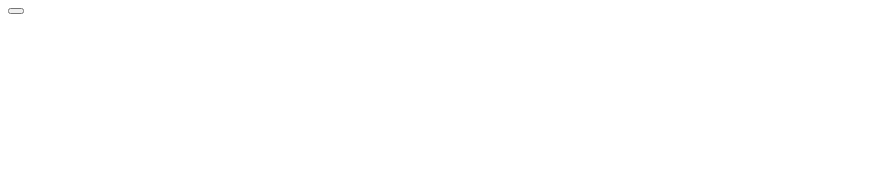
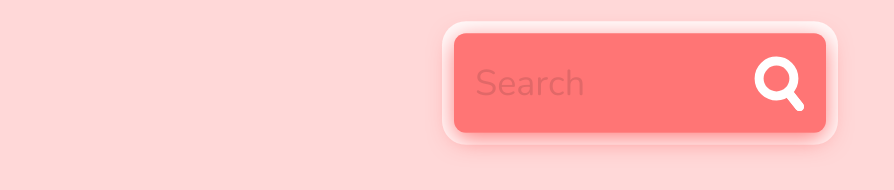
Before and after one commit to shubhamb11/emma-scrapper, a plain HTML site: page index.html in a window 1280 px wide. Shown: the whole page, without its empty margins (0-894 px from the left). Drawn offline with nearby package versions, Linux system fonts and the light colour scheme.

Commit message:
error in html format

```diff
--- a/index.html
+++ b/index.html
@@ -3,21 +3,226 @@
         <meta charset="UTF-8" />
         <meta name="viewport" content="width=device-width, initial-scale=1.0" />
         <title>Emma Scraper</title>
+        <style>
+            @import url("https://fonts.googleapis.com/css?family=Nunito");
+
+            * {
+                outline: none;
+            }
+
+            html,
+            body {
+                height: 100%;
+                min-height: 100%;
+                font-family: Nunito;
+            }
+
+            body {
+                margin: 0;
+                background-color: #ffd8d8;
+            }
+
+            .tb {
+                display: table;
+                width: 100%;
+            }
+
+            .td {
+                display: table-cell;
+                vertical-align: middle;
+            }
+
+            input,
+            button {
+                color: #fff;
+                font-family: Nunito;
+                padding: 0;
+                margin: 0;
+                border: 0;
+                background-color: transparent;
+            }
+
+            #cover {
+                width: 550px;
+                padding: 35px;
+                margin: 0 auto;
+                background-color: #ff7575;
+                border-radius: 20px;
+                box-shadow: 0 10px 40px #ff7c7c, 0 0 0 20px #ffffffeb;
+                transform: scale(0.6);
+            }
+
+            input[type="text"] {
+                width: 100%;
+                height: 96px;
+                font-size: 60px;
+                line-height: 1;
+            }
+
+            input[type="text"]::placeholder {
+                color: #e16868;
+            }
+
+            #s-cover {
+                width: 1px;
+                padding-left: 35px;
+            }
+
+            button {
+                position: relative;
+                display: block;
+                width: 84px;
+                height: 96px;
+                cursor: pointer;
+            }
+
+            #s-circle {
+                position: relative;
+                top: -8px;
+                left: 0;
+                width: 43px;
+                height: 43px;
+                margin-top: 0;
+                border-width: 15px;
+                border: 15px solid #fff;
+                background-color: transparent;
+                border-radius: 50%;
+                transition: 0.5s ease all;
+            }
+
+            button span {
+                position: absolute;
+                top: 68px;
+                left: 43px;
+                display: block;
+                width: 45px;
+                height: 15px;
+                background-color: transparent;
+                border-radius: 10px;
+                transform: rotateZ(52deg);
+                transition: 0.5s ease all;
+            }
+
+            button span:before,
+            button span:after {
+                content: "";
+                position: absolute;
+                bottom: 0;
+                right: 0;
+                width: 45px;
+                height: 15px;
+                background-color: #fff;
+                border-radius: 10px;
+                transform: rotateZ(0);
+                transition: 0.5s ease all;
+            }
+
+            #s-cover:hover #s-circle {
+                top: -1px;
+                width: 67px;
+                height: 15px;
+                border-width: 0;
+                background-color: #fff;
+                border-radius: 20px;
+            }
+
+            #s-cover:hover span {
+                top: 50%;
+                left: 56px;
+                width: 25px;
+                margin-top: -9px;
+                transform: rotateZ(0);
+            }
+
+            #s-cover:hover button span:before {
+                bottom: 11px;
+                transform: rotateZ(52deg);
+            }
+
+            #s-cover:hover button span:after {
+                bottom: -11px;
+                transform: rotateZ(-52deg);
+            }
+            #s-cover:hover button span:before,
+            #s-cover:hover button span:after {
+                right: -6px;
+                width: 40px;
+                background-color: #fff;
+            }
+
+            #emma-box-wrapper {
+                width: 580px;
+                margin: 0 auto;
+                text-align: center;
+            }
+            .EMMA-light-blue {
+                margin: 0 auto;
+                text-align: justify;
+                background-color: #ff7575;
+                margin-top: 40px;
+                float: left;
+                padding: 10px 25px;
+                min-width: 500px;
+                color: white;
+                border-radius: 20px;
+                border-width: 15px;
+                border: 15px solid #ffe7e7;
+                transition: 0.5s ease all;
+                font-size: 22px;
+            }
+
+            ul {
+                padding: 0;
+            }
+
+            ul.info-focus {
+                margin-bottom: 15px;
+            }
+
+            li {
+                list-style: none;
+                padding: 5px 0px;
+            }
+
+            span.float-right {
+                float: right;
+            }
+        </style>
     </head>
     <body>
+        <div id="cover">
+            <div class="tb">
+                <div class="td">
+                    <input type="text" id="searchInput" placeholder="Search" />
+                </div>
+                <div class="td" id="s-cover">
+                    <button onclick="searchCusip()">
+                        <div id="s-circle"></div>
+                        <span></span>
+                    </button>
+                </div>
+            </div>
+        </div>
+
         <div id="emma-box-wrapper"></div>
-        <button onclick="searchCusip('64966FT20')"></button>
         <script>
-            function searchCusip(id) {
+            function searchCusip() {
+                var id = $("#searchInput").val();
                 console.log(id);
-                id = "64966FT20";
-                url = "http://127.0.0.1:5000/search?id=" + id;
+                if (id == "") {
+                    $("#emma-box-wrapper").html("<h1>Enter Cusip Value!</h1>");
+                } else {
+                    $("#emma-box-wrapper").html("<h1>Fetching Data...</h1>");
+                }
+                var url = "https://emma-scrapper.herokuapp.com/search?id=" + id;
                 $.ajax({
                     type: "GET",
                     url: url,
                 }).done(function (res) {
                     // do something
-                    console.log("do something..", res);
+                    console.log(res);
+
+                    $("#emma-box-wrapper").html(res);
                 });
             }
         </script>
```
Also changed, not shown: 1 other file.
